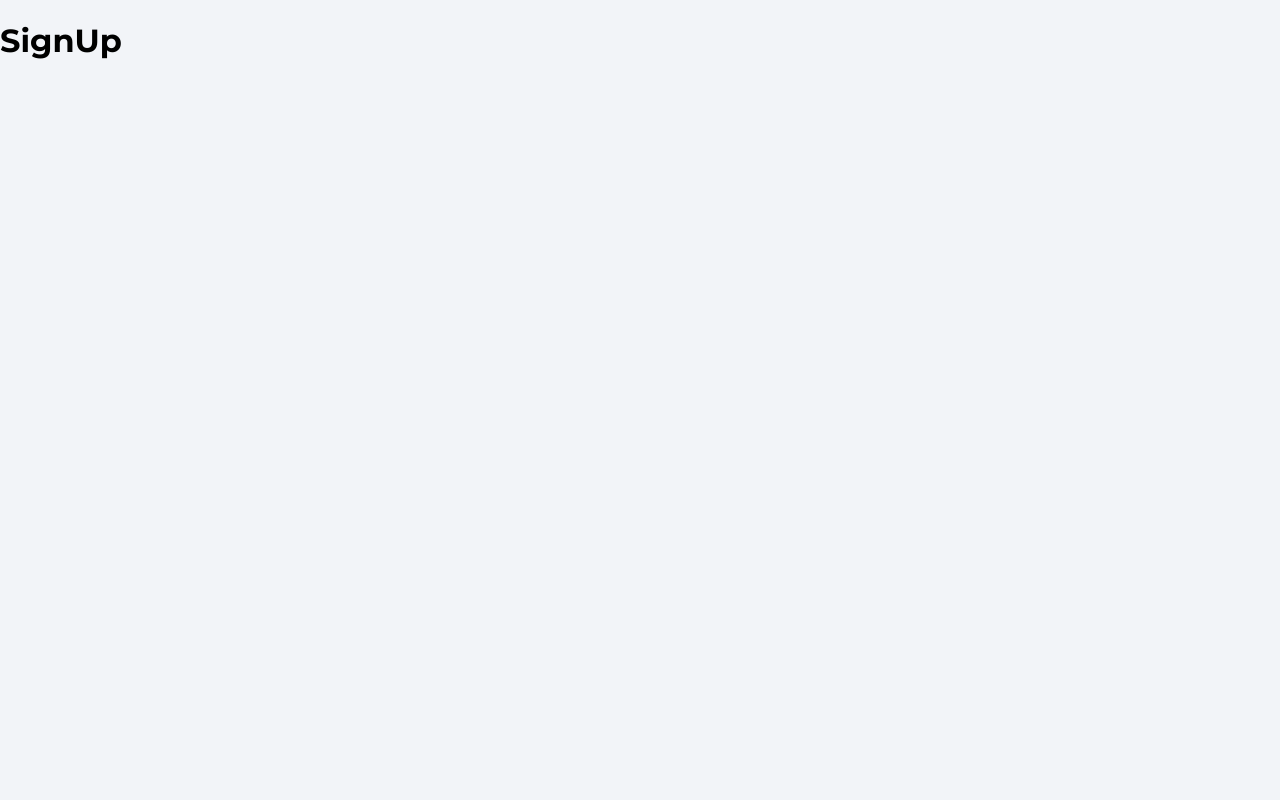
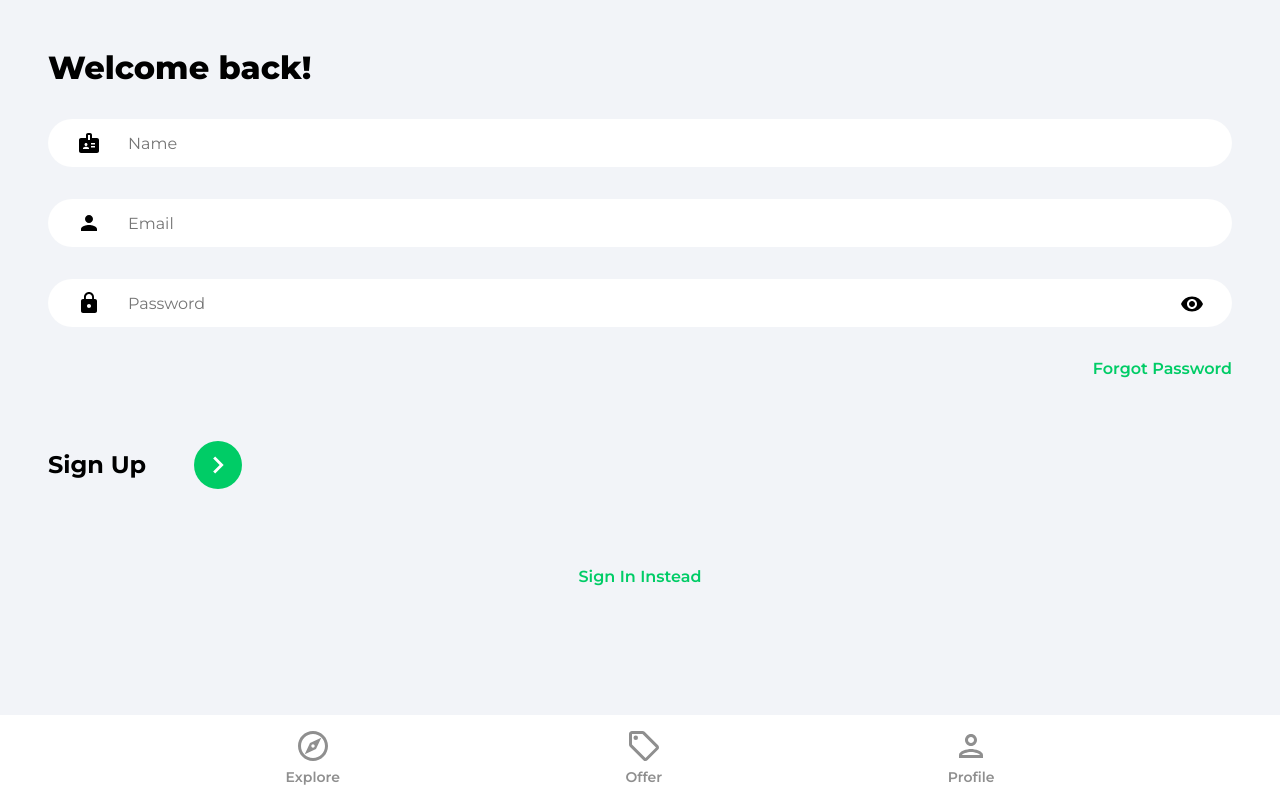
Before and after one commit to Kushagra2569/house-marketplace, a React (Create React App) app: page /sign-up in a window 1280 px wide. Built offline with nearby package versions, Linux system fonts and the light colour scheme.

Commit message:
Added Sign In and Sign Up pages

```diff
--- a/src/App.js
+++ b/src/App.js
@@ -5,6 +5,7 @@
 import SignIn from './pages/SignIn';
 import SignUp from './pages/SignUp';
 import ForgotPassword from './pages/ForgotPassword';
+import NavBar from './components/NavBar';
 
 
 
@@ -20,6 +21,7 @@
           <Route path="/sign-up" element={<SignUp />} />
           <Route path="/forgot-password" element={<ForgotPassword />} />
         </Routes>
+        <NavBar />
       </Router>
     </>
   );
--- a/src/components/NavBar.jsx
+++ b/src/components/NavBar.jsx
@@ -1,10 +1,36 @@
 import {useNavigate, useLocation} from 'react-router-dom';
-import {ReactComponent as OfferIcon} from '../assets/icons/localOfferIcon.svg';
+import {ReactComponent as OfferIcon} from '../assets/svg/localOfferIcon.svg';
+import {ReactComponent as ExploreIcon} from '../assets/svg/exploreIcon.svg';
+import {ReactComponent as PersonOutlineIcon} from '../assets/svg/personOutlineIcon.svg';
 
 function NavBar() {
-  return <div>
+    const navigate = useNavigate();
+    const location = useLocation();
 
-  </div>;
+    const pathMatchRoute = (route) => {
+        if(route === location.pathname) {
+            return true;
+        }
+    }
+
+  return <footer className='navbar'>
+      <nav className="navbarNav">
+          <ul className="navbarListItems">
+              <li className="navbarListItem" onClick={() => navigate('/')}>
+                  <ExploreIcon fill={pathMatchRoute('/') ? '#2c2c2c':'#8f8f8f'} width='36px' height='36px' />
+                  <p className= {pathMatchRoute('/') ? 'navbarListItemNameActive':'navbarListItemName'}>Explore</p>
+              </li>
+              <li className="navbarListItem" onClick={() => navigate('/offers')}>
+                  <OfferIcon fill={pathMatchRoute('/offers') ? '#2c2c2c':'#8f8f8f'} width='36px' height='36px' />
+                  <p className= {pathMatchRoute('/offers') ? 'navbarListItemNameActive':'navbarListItemName'}>Offer</p>
+              </li>
+              <li className="navbarListItem" onClick={() => navigate('/profile')}>
+                  <PersonOutlineIcon fill={pathMatchRoute('/profile') ? '#2c2c2c':'#8f8f8f'} width='36px' height='36px' />
+                  <p className= {pathMatchRoute('/profile') ? 'navbarListItemNameActive':'navbarListItemName'}>Profile</p>
+              </li>
+            </ul>
+      </nav>
+  </footer>;
 }
 
 export default NavBar;
--- a/src/pages/SignIn.jsx
+++ b/src/pages/SignIn.jsx
@@ -1,7 +1,58 @@
+import { useState } from 'react'
+import { Link, useNavigate } from 'react-router-dom';
+import { ReactComponent as ArrowRightIcon } from '../assets/svg/keyboardArrowRightIcon.svg';
+import visibilityIcon from '../assets/svg/visibilityIcon.svg';
+
+
 function SignIn() {
-    return <div>
-        <h1>SignIn</h1>
-    </div>
+    const [showPassword, setShowPassword] = useState(false);
+    const [formData, setFormData] = useState({email: '', password: ''});
+
+    const {email, password} = formData;
+    const navigate = useNavigate();
+
+    const onChange = (e) => {
+        setFormData((prevState) => ({
+            ...prevState,
+            [e.target.id]: e.target.value
+            }));
+    }
+
+    return <>
+        <div className="pageContainer">
+            <header>
+                <p className="pageHeader">
+                    Welcome back!
+                </p>
+            </header>
+
+            <form>
+                <input type="email" className="emailInput" placeholder='Email' id='email' value={email} onChange={onChange} />
+                <div className="passwordInputDiv">
+                    <input type={showPassword ? 'text':'password'} className='passwordInput' placeholder='Password' id='password' value={password} onChange={onChange}/>
+                    <img src={visibilityIcon} alt="Show Password" className='showPassword' onClick={(prevState) => {
+                        return !prevState;
+                    }} />
+                </div>
+
+                <Link to={'/forgot-password'} className="forgotPasswordLink">
+                    Forgot Password
+                </Link>
+
+
+                <div className="signInBar">
+                    <p className="signInText">Sign In</p>
+                    <button className="signInButton">
+                        <ArrowRightIcon fill='#fff' width='34px' height='34px'/>
+                    </button>
+                </div>
+            </form>
+
+            <Link to={'/sign-up'} className="registerLink">
+                Sign Up Instead
+            </Link>
+        </div>
+    </>
   }
 
   export default SignIn;
--- a/src/pages/SignUp.jsx
+++ b/src/pages/SignUp.jsx
@@ -1,7 +1,59 @@
+import { useState } from 'react'
+import { Link, useNavigate } from 'react-router-dom';
+import { ReactComponent as ArrowRightIcon } from '../assets/svg/keyboardArrowRightIcon.svg';
+import visibilityIcon from '../assets/svg/visibilityIcon.svg';
+
+
 function SignUp() {
-    return <div>
-        <h1>SignUp</h1>
-    </div>
+    const [showPassword, setShowPassword] = useState(false);
+    const [formData, setFormData] = useState({name: '', email: '', password: ''});
+
+    const {name, email, password} = formData;
+    const navigate = useNavigate();
+
+    const onChange = (e) => {
+        setFormData((prevState) => ({
+            ...prevState,
+            [e.target.id]: e.target.value
+            }));
+    }
+
+    return <>
+        <div className="pageContainer">
+            <header>
+                <p className="pageHeader">
+                    Welcome back!
+                </p>
+            </header>
+
+            <form>
+                <input type="text" className="nameInput" placeholder='Name' id='name' value={name} onChange={onChange} />
+                <input type="email" className="emailInput" placeholder='Email' id='email' value={email} onChange={onChange} />
+                <div className="passwordInputDiv">
+                    <input type={showPassword ? 'text':'password'} className='passwordInput' placeholder='Password' id='password' value={password} onChange={onChange}/>
+                    <img src={visibilityIcon} alt="Show Password" className='showPassword' onClick={(prevState) => {
+                        return !prevState;
+                    }} />
+                </div>
+
+                <Link to={'/forgot-password'} className="forgotPasswordLink">
+                    Forgot Password
+                </Link>
+
+
+                <div className="signUpBar">
+                    <p className="signUpText">Sign Up</p>
+                    <button className="signUpButton">
+                        <ArrowRightIcon fill='#fff' width='34px' height='34px'/>
+                    </button>
+                </div>
+            </form>
+
+            <Link to={'/sign-in'} className="registerLink">
+                Sign In Instead
+            </Link>
+        </div>
+    </>
   }
 
   export default SignUp;
```
